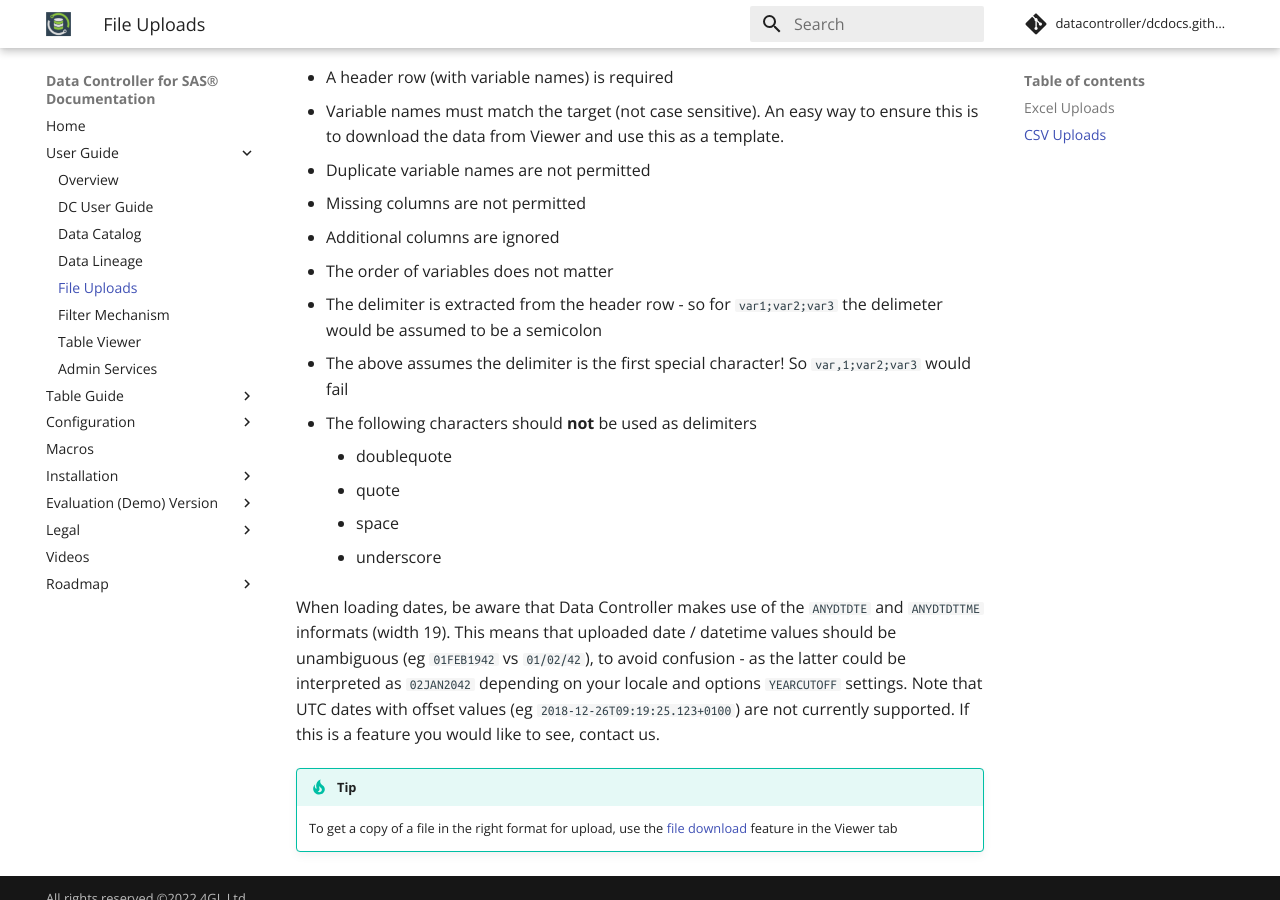
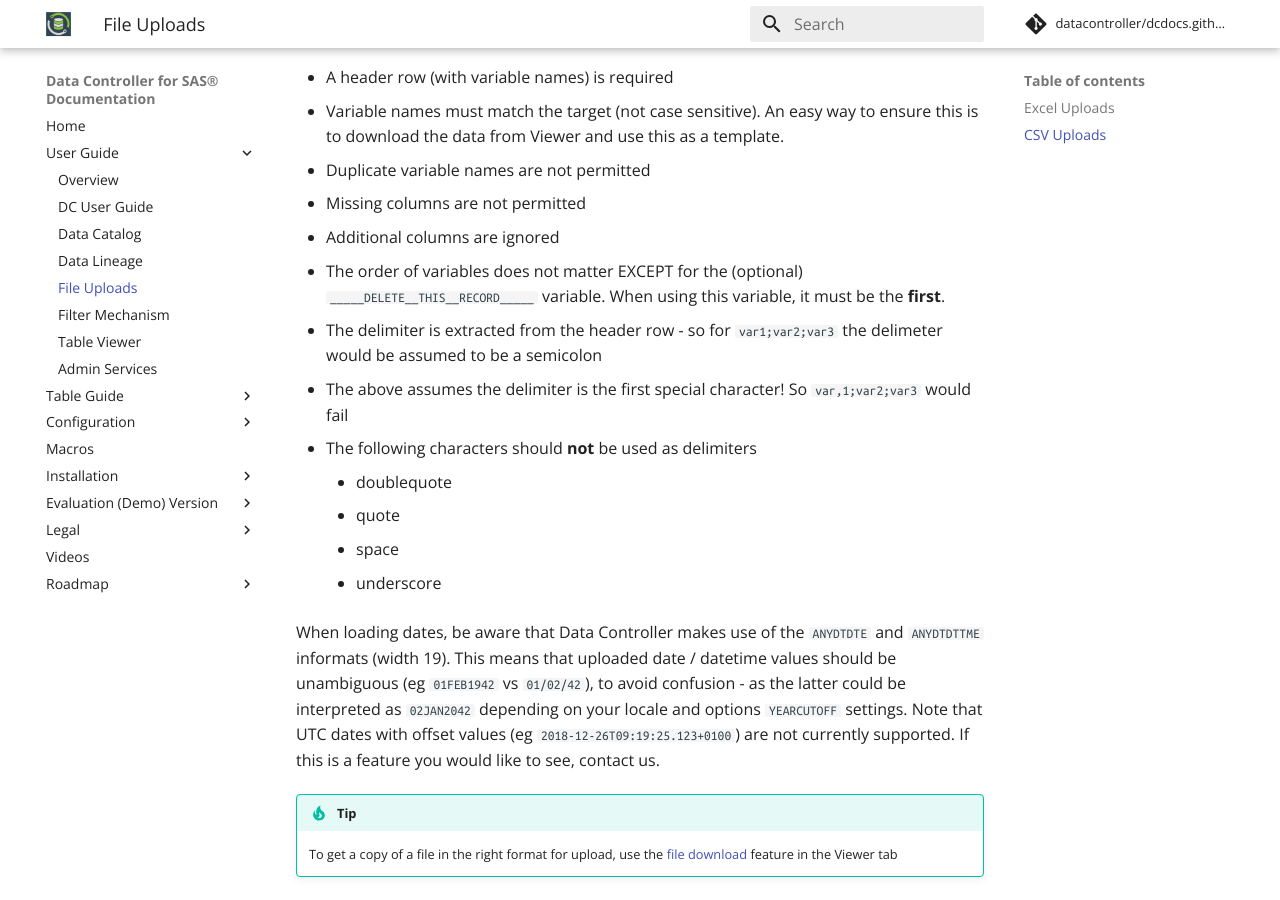
Before and after one commit to datacontroller/docs.datacontroller.io, an MkDocs documentation site: the page built from docs/dcu-fileupload.md, in a window 1280 px wide and 900 px high, scrolled down 1498 px. Built offline with MkDocs 1.6.1 and Material for MkDocs 9.7.7, drawn with Linux system fonts in a browser that asks for light colours; comment, search, counter and statistics services are not loaded.

Commit message:
Update dcu-fileupload.md

```diff
--- a/docs/dcu-fileupload.md
+++ b/docs/dcu-fileupload.md
@@ -35,7 +35,7 @@
  - Duplicate variable names are not permitted
  - Missing columns are not permitted
  - Additional columns are ignored
- - The order of variables does not matter
+ - The order of variables does not matter EXCEPT for the (optional) `_____DELETE__THIS__RECORD_____` variable.  When using this variable, it must be the **first**.
  - The delimiter is extracted from the header row - so for `var1;var2;var3` the delimeter would be assumed to be a semicolon
  - The above assumes the delimiter is the first special character! So `var,1;var2;var3` would fail
  - The following characters should **not** be used as delimiters
```
